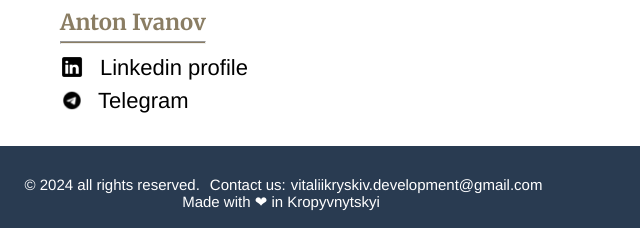
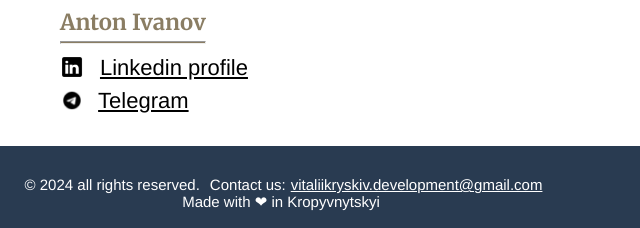
Before and after one commit to itsvetal/project-resume, a website: page src/index.html in a window 1280 px wide. Shown: the part 1567-1795 px from the top of the page, 359-999 px from the left. Drawn offline with nearby package versions, Linux system fonts and the light colour scheme; files that its build step writes are made by us from their sources; files whose address does not match are found by name; a web font is replaced by a local one.

Commit message:
Unset links text-decoration V1.1.8

```diff
--- a/src/styles/main.scss
+++ b/src/styles/main.scss
@@ -278,7 +278,7 @@ li {
       }
 
       .contact__link a {
-        text-decoration: none;
+        //text-decoration: none;
         color: black;
       }
     }
@@ -427,7 +427,7 @@ li {
     }
 
     a {
-      text-decoration: none;
+      //text-decoration: none;
       color: white;
     }
   }
```
Also changed, not shown: src/styles/main.css, 1 other file.
